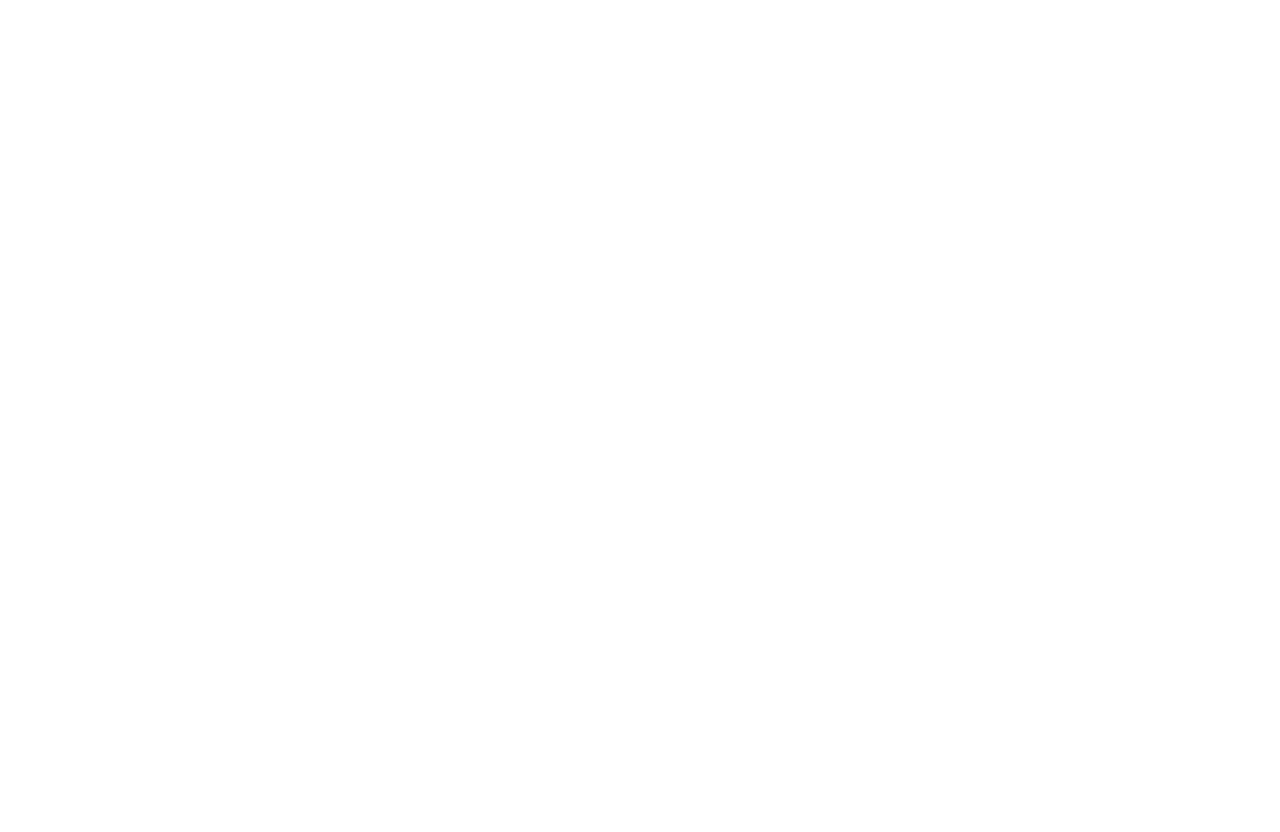
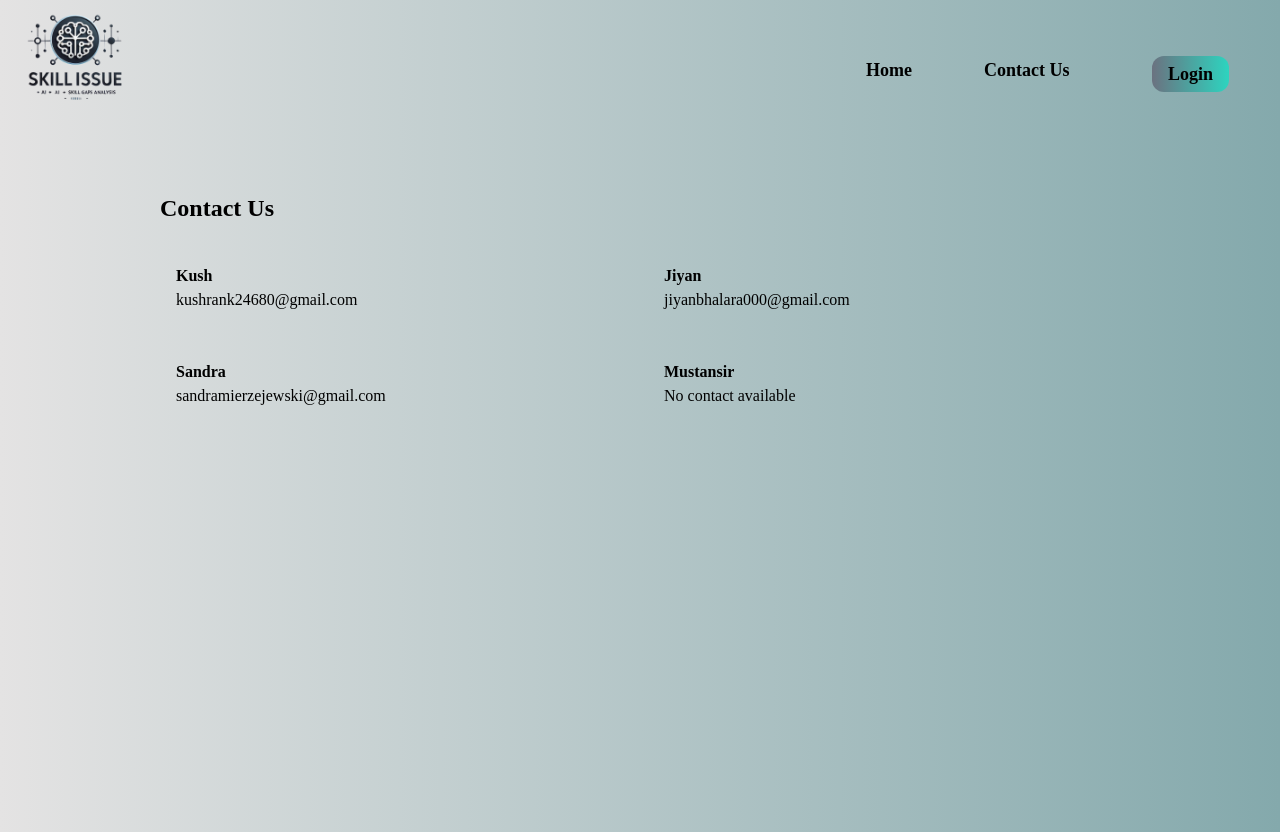
Before and after one commit to JiyanBhalara/GirlHacks, a React (Create React App) app in the folder frontend/: page /contact_us in a window 1280 px wide. Before the commit this address had no page. Before the commit the page ends 800 px from the top, so only its background shows below. Built offline with nearby package versions, Linux system fonts and the light colour scheme.

Commit message:
"Updated App.js to add new routes and components, modified FileInputComponent.jsx, Logolink.jsx, SignIn.jsx, and SignUp.jsx, and updated index.css and tailwind.config.js with new styles and colors."

```diff
--- a/frontend/src/App.js
+++ b/frontend/src/App.js
@@ -1,27 +1,52 @@
 import React from "react";
-import { BrowserRouter as Router, Routes, Route } from "react-router-dom";
+import { BrowserRouter as Router, Routes, Route, Link } from "react-router-dom";
 import FileUploadPage from "./components/FileUploadPage";
 import JobRecommendations from "./components/JobRecommendations";
 import SignIn from "./components/SignIn";
 import SignUp from "./components/SignUp";
 import Loader from "./components/Loader";
+import Home from "./components/Home";
+import Contact_us from "./components/Contact_us";
+import Login from "./components/Login";
+import LogoLink from "./components/Logolink";
 
 function App() {
-  // Note: Loader() should not be called like this if it's a React component.
-  // If Loader is a component, it should be rendered as <Loader /> inside JSX.
+  return (
+    <Router className='relative'>
+      <Loader />
+      <div className="bg-gradient-to-r text-white">
+        <nav className="relative flex justify-between items-center p-4">
+          <div className="absolute top-[5%]">
+            <LogoLink />
+          </div>
 
-  return (
-    <Router>
-
-      <Loader />
-
+          <div className="flex gap-10 fixed top-[7%] right-[10%]">
+            <Link to="/" className="text-lg absolute right-[10%] mr-60 text-black font-bold font-['Rejouice_Headline']">
+              Home
+            </Link>
+            <Link to="/contact_us" className="absolute right-[5%] mx-2 w-40 text-lg text-black font-bold font-['Rejouice_Headline']">
+              Contact Us
+            </Link>
+            <button className="absolute bg-gradient-to-l from-teal-400 to-gray-500 rounded-xl w-auto px-2 py-1">
+              <Link to="/login" className="mx-2 text-lg font-bold text-black  font-['Rejouice_Headline']">
+                Login
+              </Link>
+            </button>
+          </div>
+        </nav>
+      </div>
       <Routes>
-        <Route path="/" element={<SignIn />} />
+        <Route path="/" element={<Home />} />
+        <Route path="/contact_us" element={<Contact_us />} />
+        <Route path="/login" element={<Login />} />
         <Route path="/signup" element={<SignUp />} />
         <Route path="/signin" element={<SignIn />} />
         <Route path="/FileUploadPage" element={<FileUploadPage />} />
         <Route path="/jobRecommendations" element={<JobRecommendations />} />
       </Routes>
+      <footer className="fixed bottmo-0 bg-deep-teal text-center p-4 text-light-teal">
+        © 2024 SkillSync. All rights reserved.
+      </footer>
     </Router>
   );
 }
--- /dev/null
+++ b/frontend/src/components/Contact_us.jsx
@@ -0,0 +1,25 @@
+// Contact_us.jsx
+import React from "react";
+
+function Contact_us() {
+  return (
+    <div className="min-h-screen bg-gradient-to-r p-40 ">
+      <h2 className="text-2xl text-soft-teal font-bold mb-6 font-['Rejouice_Headline']">Contact Us</h2>
+      <div className="grid grid-cols-1 md:grid-cols-2 gap-4">
+        {[
+          { name: "Kush", email: "kushrank24680@gmail.com" },
+          { name: "Jiyan", email: "jiyanbhalara000@gmail.com" },
+          { name: "Sandra", email: "sandramierzejewski@gmail.com" },
+          { name: "Mustansir", email: "" }, // Intentionally left blank
+        ].map((contact, index) => (
+          <div key={index} className="bg-soft-teal p-4 rounded text-dark-slate">
+            <h3 className="font-semibold font-['Rejouice_Headline']">{contact.name}</h3>
+            <p>{contact.email || "No contact available"}</p>
+          </div>
+        ))}
+      </div>
+    </div>
+  );
+}
+
+export default Contact_us;
--- a/frontend/src/components/FileInputComponent.jsx
+++ b/frontend/src/components/FileInputComponent.jsx
@@ -111,7 +111,7 @@ function FileInputComponent({ label, onFileChange }) {
           onDrop={handleFileDrop}
           className="border-2 border-dashed bg-gradient-to-b from-dark-teal via-mid-teal to-light-teal border-[#204051] text-white rounded-md p-6 text-center cursor-pointer"
         >
-          Drag 'n' drop {label} here, or click to select files
+          Drag and drop {label} here, or click to select files
         </div>
         <input
           type="file"
--- /dev/null
+++ b/frontend/src/components/Home.jsx
@@ -0,0 +1,31 @@
+import React from "react";
+import { Link } from "react-router-dom";
+import { motion } from "framer-motion";
+
+function Home() {
+  return (
+    <div className="min-h-screen bg-gradient-to-r flex flex-col items-center justify-center">
+        <h1 className="dark:text-black fixed top-[30%] left-[10%]">
+          <span className="text-[13vh] font-['Rejouice_Headline']">SKILL</span>{" "}
+          <span className="text-[8vh] font-['Neue_Montreal']">ISSUE</span>
+        </h1>
+      <h1 className="text-xl font-bold text-soft-teal mb-4">Master the Market, Command Your Future</h1>
+      <p className="text-center text-dark-slate max-w-md">
+        Welcome to SKILLissue, your solution for addressing workforce skill gaps. By leveraging
+        comprehensive market data, SkillSync identifies areas needing development and provides
+        tailored recommendations to enhance industry readiness and empower strategic hiring.
+      </p>
+      <motion.div
+        whileHover={{ scale: 1.1, backgroundColor: "#2a9d8f", color: "#264653" }}
+        transition={{ type: "spring", stiffness: 300 }}
+        className="mt-6 bg-dark-slate text-light-teal py-2 px-4 rounded cursor-pointer"
+      >
+        <Link to="/signup" className="block text-center">
+          Get Started
+        </Link>
+      </motion.div>
+    </div>
+  );
+}
+
+export default Home;
--- /dev/null
+++ b/frontend/src/components/Login.jsx
@@ -0,0 +1,15 @@
+// Login.jsx
+import { useEffect } from "react";
+import { useNavigate } from "react-router-dom";
+
+function Login() {
+  const navigate = useNavigate();
+
+  useEffect(() => {
+    navigate("/signin");
+  }, [navigate]);
+
+  return null; // Since this component only redirects, no JSX is needed.
+}
+
+export default Login;
--- a/frontend/src/components/Logolink.jsx
+++ b/frontend/src/components/Logolink.jsx
@@ -17,7 +17,7 @@ function LogoLink() {
 
   return (
     <a href="/" onClick={handleLogoClick} className="flex items-center mb-6 text-2xl font-semibold text-gray-900 dark:text-white">
-      <img src={Logo} alt="logo" style={{ width: "100%", height: "auto" }} />
+      <img src={Logo} alt="logo" style={{ width: "9vw", height: "auto" }} />
     </a>
   );
 }
--- a/frontend/src/components/SignIn.jsx
+++ b/frontend/src/components/SignIn.jsx
@@ -1,9 +1,9 @@
 import React, { useState, useEffect, useRef } from "react";
 import axios from "axios";
 import { useNavigate, Link } from "react-router-dom";
-import LogoLink from "./Logolink";
+
 import { setAuthenticated } from "./utils/auth";
-import { motion } from "framer-motion";
+
 import { gsap } from "gsap";
 
 const SignIn = () => {
@@ -46,13 +46,6 @@ const SignIn = () => {
   return (
     <section className="bg-gradient-to-r from-[#84A9AC] via-[#E4E3E3] to-[#3B6978]">
       <div className="flex flex-col items-center justify-center px-6 py-8 mx-auto md:h-screen lg:py-0">
-      <motion.div
-        whileHover={{ scale: 1.1 }}
-        transition={{ type: "spring", stiffness: 300 }}
-        className="absolute left-[4%] top-[4%] w-40 mr-2" // Ensure the container scales with the image
-      >
-        <LogoLink />
-      </motion.div>
 
         <h1 className="dark:text-black">
           <span className="text-[50px] font-['Rejouice_Headline']">SKILL</span>{" "}
--- a/frontend/src/components/SignUp.jsx
+++ b/frontend/src/components/SignUp.jsx
@@ -2,8 +2,6 @@
 import React, { useState } from "react";
 import { useNavigate, Link } from "react-router-dom";
 import axios from "axios";
-import { motion } from "framer-motion";
-import LogoLink from "./Logolink";
 
 function SignUp() {
   const [email, setEmail] = useState("");
@@ -44,13 +42,6 @@ function SignUp() {
 
   return (
     <section className="bg-gradient-to-r from-[#84A9AC] via-[#E4E3E3] to-[#3B6978]">
-      <motion.div
-        whileHover={{ scale: 1.1 }}
-        transition={{ type: "spring", stiffness: 300 }}
-        className="absolute left-[4%] top-[4%] w-40 mr-2" // Ensure the container scales with the image
-      >
-        <LogoLink />
-      </motion.div>
       <h1 className="dark:text-white absolute left-[44%]">
           <span className="text-[50px] font-['Rejouice_Headline']">SKILL</span>{" "}
           <span className="text-[30px] font-['Neue_Montreal']">ISSUE</span>
--- a/frontend/src/index.css
+++ b/frontend/src/index.css
@@ -6,6 +6,7 @@
   box-sizing: border-box;
   margin: 0;
   padding: 0;
+  font-family: "Rejouice_Headline";
 }
 
 html,
--- a/frontend/tailwind.config.js
+++ b/frontend/tailwind.config.js
@@ -8,10 +8,17 @@ module.exports = {
       colors: {
         'light-grey': '#eaecef',
         'mid-grey': '#D3D3D3',
-        'dark-grey': '#C0C0C0'
+        'dark-grey': '#C0C0C0',
+        'Dark Slate': '#3B6978',
+        'Deep Teal': '#204051',
+        'Soft Teal': '#84A9AC',
+        'Light Teal': '#E4E3E3'
+
       },
       backgroundImage: {
-        'skillissue': "url('/src/assets/images/BG-Skillissue.png')" // Update the path according to where your image is stored
+        'skillissue': "url('/src/assets/images/BG-Skillissue.png')",
+        'gradient-to-b': 'linear-gradient(to bottom, #204051, #3B6978)',
+        'gradient-to-r': 'linear-gradient(to right, #E4E3E3, #84A9AC)', // Update the path according to where your image is stored
       }
     },
     variants: {
```
